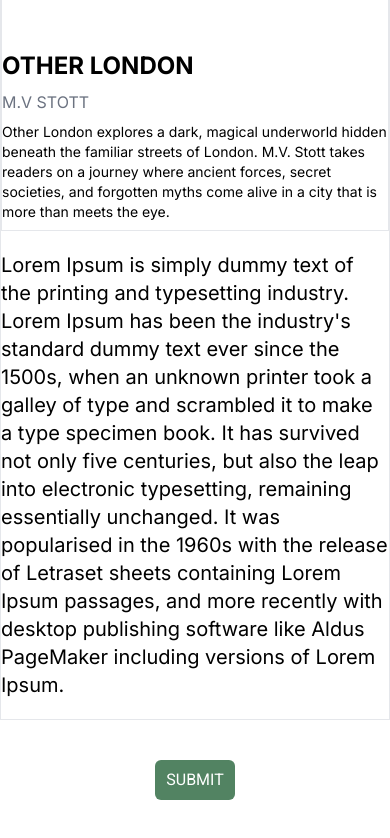
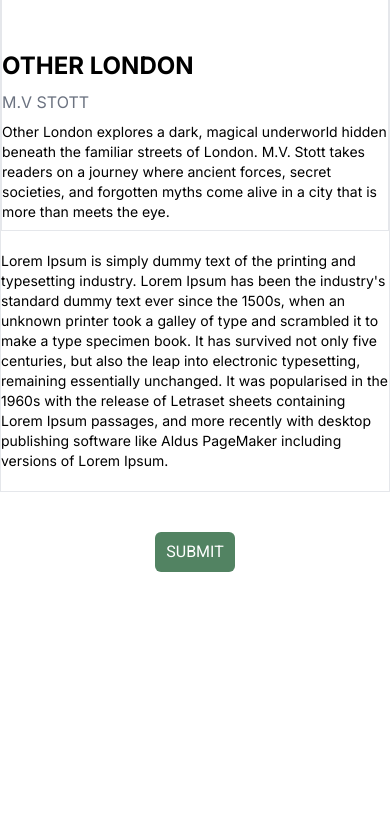
Before and after one commit to ThembaMtshelwane/writers-hub, a React (Vite) app: page /profile in a window 390 px wide. Shown: the part 868-1706 px from the top of the page. After the commit the page ends 1480 px from the top, so only its background shows below. Built offline with nearby package versions, Linux system fonts and the light colour scheme.

Commit message:
fixing fonts

```diff
--- a/src/components/Preview.tsx
+++ b/src/components/Preview.tsx
@@ -9,7 +9,7 @@ const Preview: React.FC = () => {
           <BasicInfoCard />
         </div>
         <div className="py-5 text-start ">
-          <h1 className="sm:text-sm  lg:text-md ">
+          <h1 className="text-sm ">
             Lorem Ipsum is simply dummy text of the printing and typesetting
             industry. Lorem Ipsum has been the industry's standard dummy text
             ever since the 1500s, when an unknown printer took a galley of type
```
